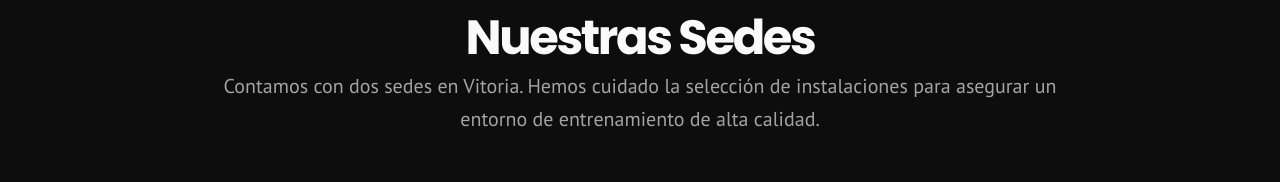
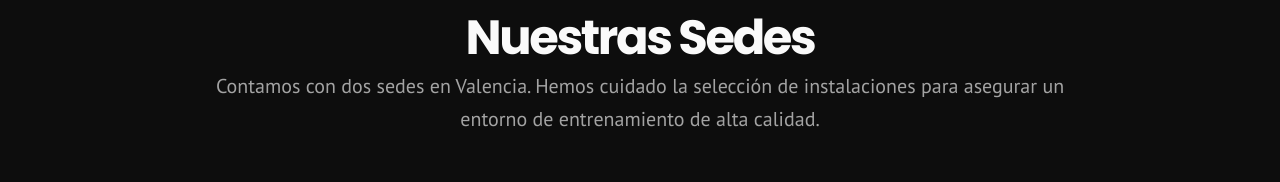
Before and after one commit to gabaelru/t-sport-academy, a Next.js app: page /sedes-valencia in a window 1280 px wide. Shown: the part 274-456 px from the top of the page. Built offline with nearby package versions, Linux system fonts and the light colour scheme.

Commit message:
texto sedes valencia corregido

```diff
--- a/next.config.ts
+++ b/next.config.ts
@@ -4,9 +4,6 @@ const nextConfig: NextConfig = {
   /* config options here */
   typescript: {
     ignoreBuildErrors: true,
-  },
-  eslint: {
-    ignoreDuringBuilds: true,
   },
   images: {
     remotePatterns: [
--- a/public/locales/en/translation.json
+++ b/public/locales/en/translation.json
@@ -49,7 +49,8 @@
   },
   "Sedes": {
     "TituloSedes": "Our Headquarters",
-    "SubtituloSedes": "We have two locations in Vitoria. We have carefully selected our facilities to ensure a high-quality training environment.",
+    "SubtituloSedesVitoria": "We have two locations in Vitoria. We have carefully selected our facilities to ensure a high-quality training environment.",
+    "SubtituloSedesValencia": "We have two locations in Valencia. We have carefully selected our facilities to ensure a high-quality training environment.",
     "InscribeteBoton": "Sign up",
     "sede-olabide": {
       "titulo": "Olabide Ikastola",
--- a/public/locales/es/translation.json
+++ b/public/locales/es/translation.json
@@ -49,7 +49,8 @@
   },
   "Sedes": {
     "TituloSedes": "Nuestras Sedes",
-    "SubtituloSedes": "Contamos con dos sedes en Vitoria. Hemos cuidado la selección de instalaciones para asegurar un entorno de entrenamiento de alta calidad.",
+    "SubtituloSedesVitoria": "Contamos con dos sedes en Vitoria. Hemos cuidado la selección de instalaciones para asegurar un entorno de entrenamiento de alta calidad.",
+    "SubtituloSedesValencia": "Contamos con dos sedes en Valencia. Hemos cuidado la selección de instalaciones para asegurar un entorno de entrenamiento de alta calidad.",
     "InscribeteBoton": "Inscríbete",
     "sede-olabide": {
       "titulo": "Olabide Ikastola",
--- a/public/locales/eu/translation.json
+++ b/public/locales/eu/translation.json
@@ -49,7 +49,8 @@
   },
   "Sedes": {
     "TituloSedes": "Gure Egoitzak",
-    "SubtituloSedes": "Bi kokaleku ditugu Vitorian. Gure instalazioak arretaz hautatu ditugu kalitate handiko prestakuntza-ingurune bat bermatzeko.",
+    "SubtituloSedesVitoria": "Bi kokaleku ditugu Vitorian. Gure instalazioak arretaz hautatu ditugu kalitate handiko prestakuntza-ingurune bat bermatzeko.",
+    "SubtituloSedesValencia": "Bi kokaleku ditugu Valencian. Gure instalazioak arretaz hautatu ditugu kalitate handiko prestakuntza-ingurune bat bermatzeko.",
     "InscribeteBoton": "Izena eman",
     "sede-olabide": {
       "titulo": "Olabide Ikastola",
--- a/src/components/sections/sedesValencia.tsx
+++ b/src/components/sections/sedesValencia.tsx
@@ -31,7 +31,7 @@ export default function SedesSection() {
           <div className="space-y-2">
             <h2 className="font-headline text-3xl font-bold tracking-tighter sm:text-5xl">{t('Sedes.TituloSedes')}</h2>
             <p className="max-w-[900px] text-muted-foreground md:text-xl/relaxed lg:text-base/relaxed xl:text-xl/relaxed">
-              {t('Sedes.SubtituloSedes')}
+              {t('Sedes.SubtituloSedesValencia')}
             </p>
           </div>
         </div>
--- a/src/components/sections/sedesVitoria.tsx
+++ b/src/components/sections/sedesVitoria.tsx
@@ -31,7 +31,7 @@ export default function SedesSection() {
           <div className="space-y-2">
             <h2 className="font-headline text-3xl font-bold tracking-tighter sm:text-5xl">{t('Sedes.TituloSedes')}</h2>
             <p className="max-w-[900px] text-muted-foreground md:text-xl/relaxed lg:text-base/relaxed xl:text-xl/relaxed">
-              {t('Sedes.SubtituloSedes')}
+              {t('Sedes.SubtituloSedesVitoria')}
             </p>
           </div>
         </div>
```
